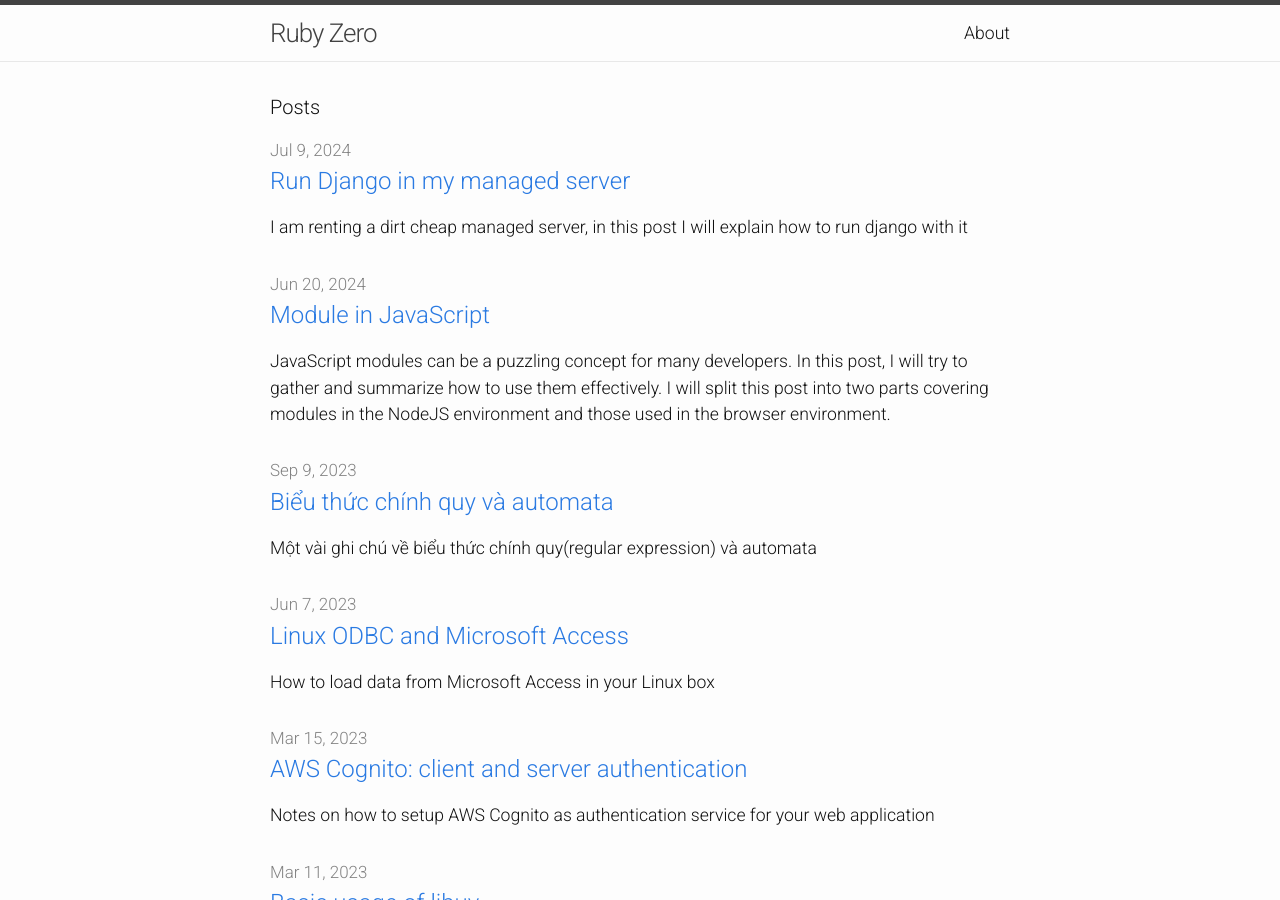
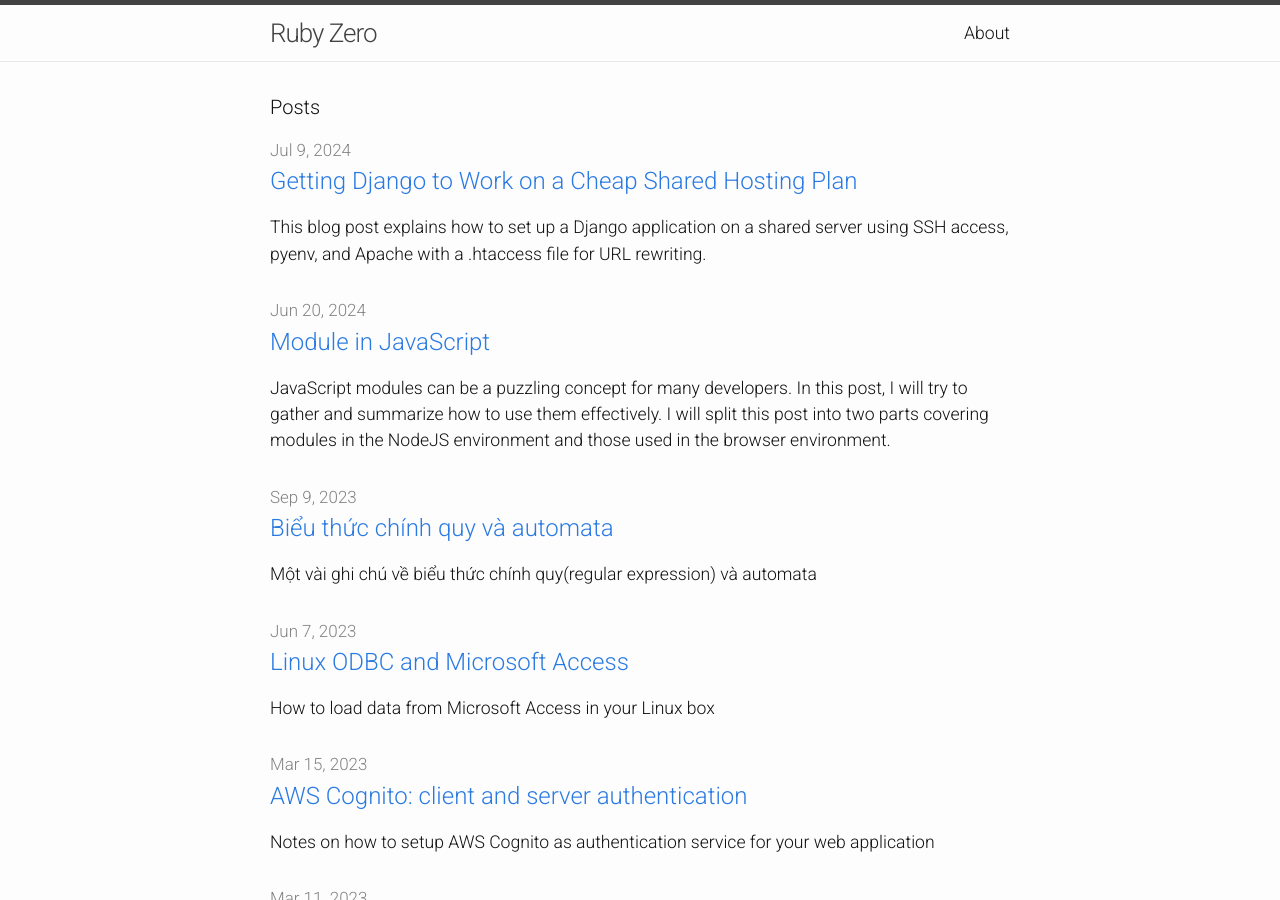
Before and after one commit to zinh/zinh.github.io, a Jekyll site: the page built from index.html, in a window 1280 px wide and 900 px high. Built offline with Jekyll 4.4.1, drawn with Linux system fonts in a browser that asks for light colours.

Commit message:
update title

```diff
--- a/_posts/2024-07-07-run-django-on-managed-server.markdown
+++ b/_posts/2024-07-07-run-django-on-managed-server.markdown
@@ -1,9 +1,9 @@
 ---
 layout: post
-title: "Run Django in my managed server"
+title: "Getting Django to Work on a Cheap Shared Hosting Plan"
 date: 2024-07-09 00:16:00
-summary: I am renting a dirt cheap managed server, in this post I will explain how to run django with it
-description: Summarize of module and how to use it in JavaScript
+summary: This blog post explains how to set up a Django application on a shared server using SSH access, pyenv, and Apache with a .htaccess file for URL rewriting.
+description: This blog post explains how to set up a Django application on a shared server using SSH access, pyenv, and Apache with a .htaccess file for URL rewriting
 categories: infrastructure
 ---
 
```
